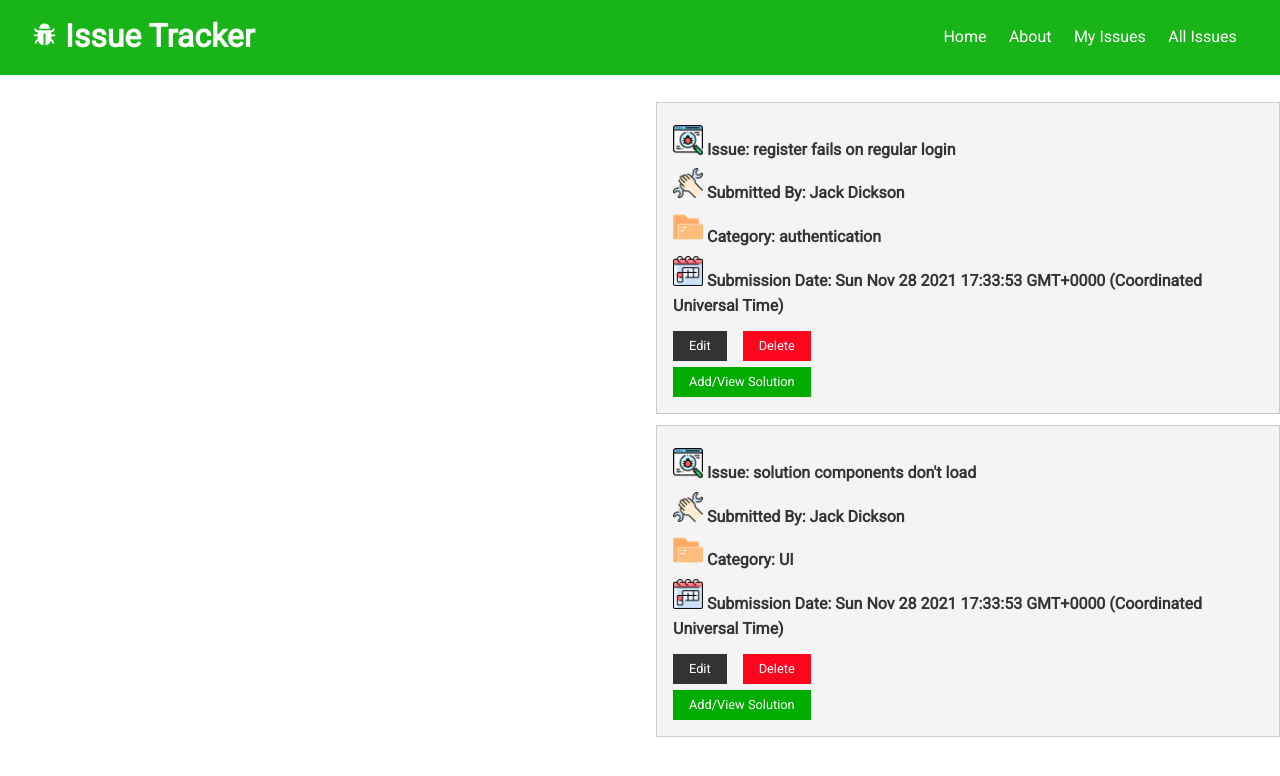
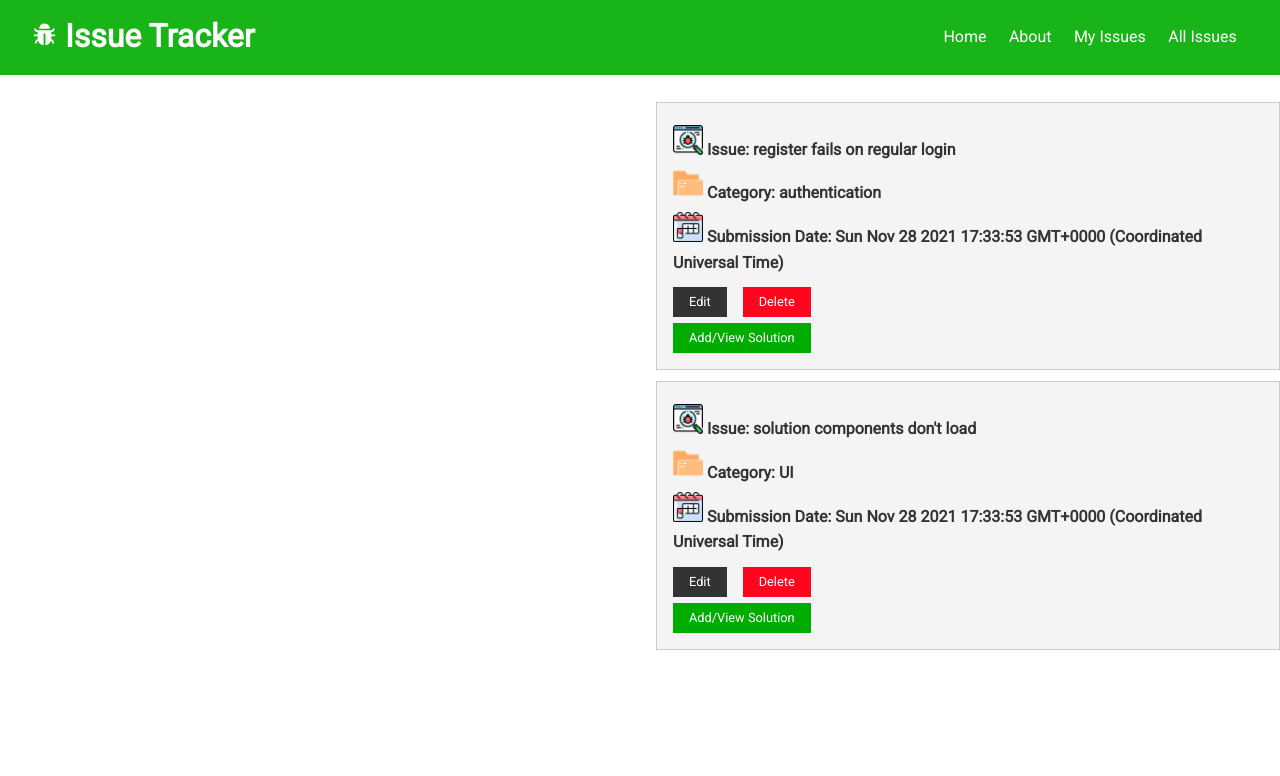
Before and after one commit to EliGuy343/issue-tracker, a React (Create React App) app in the folder client/: page /myissues in a window 1280 px wide. Shown: the top 776 px of the page. Built offline with nearby package versions, Linux system fonts and the light colour scheme.

Commit message:
'submitted by' shouldn't by in my issues...

```diff
--- a/client/src/components/issues/IssueItem.js
+++ b/client/src/components/issues/IssueItem.js
@@ -4,7 +4,7 @@ import engineerLogo from '../../icons/engineer.png'
 import categoryLogo from '../../icons/category.png'
 import dateLogo from '../../icons/date.png'
 import SolutionWindow from '../Solution/SolutionWindow';
-const IssueItem = ({issue}) => {
+const IssueItem = ({issue, isAllIssues}) => {
 
     const {userName, name, category, date}  = issue;
     const issueDate = Date(date).toString();
@@ -20,9 +20,9 @@ const IssueItem = ({issue}) => {
             <h4 className="text-left">
             <img src={issueLogo} alt="Logo" style={{"width":"30px", "height":"30px", "margin-top":"6px"}} /> {"Issue: " + name}{' '}
             </h4>
-            <h4 className="text-left">
+            {isAllIssues ? <h4 className="text-left">
             <img src={engineerLogo} alt="Logo" style={{"width":"30px", "height":"30px", "margin-top":"6px"}} /> {"Submitted By: " + userName}{' '}
-            </h4>
+            </h4> : null}
             <h4 className="text-left">
             <img src={categoryLogo} alt="Logo" style={{"width":"30px", "height":"30px", "margin-top":"6px"}} />  {"Category: " + category}{' '}
             </h4>
--- a/client/src/components/issues/Issues.js
+++ b/client/src/components/issues/Issues.js
@@ -3,14 +3,14 @@ import IssueItem from './IssueItem';
 import IssueContext from '../../context/issueContext/issueContext';
 
 
-const Issues = () => {
+const Issues = ({isAllIssues}) => {
     const issueContext = useContext(IssueContext);
     const {issues} = issueContext;
 
 
     return (
         <Fragment>
-            {issues.map(issue => <IssueItem key={issue.id} issue={issue}/>)}
+            {issues.map(issue => <IssueItem key={issue.id} issue={issue} isAllIssues={isAllIssues}/>)}
         </Fragment>
     )
 }
--- a/client/src/components/pages/AllIssues.js
+++ b/client/src/components/pages/AllIssues.js
@@ -3,7 +3,7 @@ import Issues from '../issues/Issues'
 const AllIssues = () => {
     return (
         <div>
-              <Issues/>
+              <Issues isAllIssues={true}/>
         </div>
     )
 }
--- a/client/src/components/pages/MyIssues.js
+++ b/client/src/components/pages/MyIssues.js
@@ -5,7 +5,7 @@ const MyIssues = () => {
         <div className="grid-2">
             <div>{/*some stuff here*/}</div>
             <div>
-                <Issues/>
+                <Issues isAllIssues={false}/>
             </div>
         </div>
     )
```
